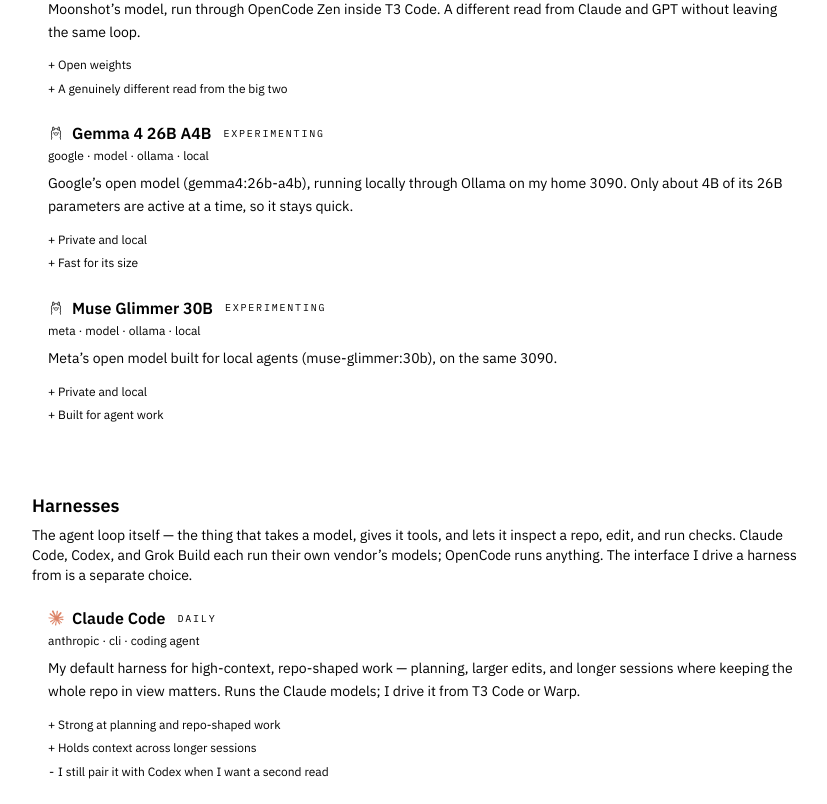
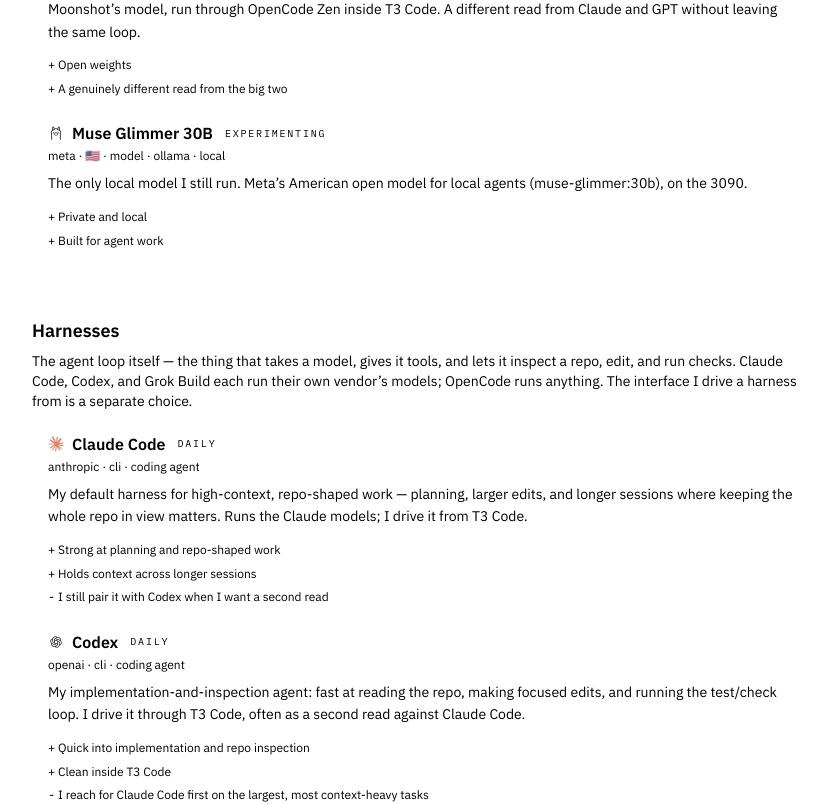
Before and after one commit to saucy-tech/personal-site, a Next.js app: page /notes in a window 1280 px wide. Shown: the part 1620-2424 px from the top of the page, without its empty margins (224-1051 px from the left). Built offline with nearby package versions, Linux system fonts and the light colour scheme; no server answers.

Commit message:
docs(notes): trim the stack to the apps actually in use
Drop Claude desktop, Codex desktop, Oz, and the Gemma local model. Muse Glimmer is the only local model and is marked American. Warp stays, barely used, with the annual plan set to lapse.

```diff
--- a/src/app/globals.css
+++ b/src/app/globals.css
@@ -343,3 +343,9 @@
     margin-top: 1rem;
   }
 }
+
+/* cursor.com.png is a black mark. The default theme is dark, so flip it there;
+   light appearance keeps the black mark on paper. */
+html:not([data-appearance='light']) img[src='/icons/tools/cursor.com.png'] {
+  filter: invert(1);
+}
--- a/src/data/field-notes.ts
+++ b/src/data/field-notes.ts
@@ -5,7 +5,7 @@
  * harnesses that run them inside a repo, the interfaces I drive those harnesses
  * from, and what I'm still evaluating — plus the subscriptions, infrastructure,
  * and utilities underneath. Harness = the agent loop (Claude Code, Codex, Grok Build, OpenCode);
- * interface = the surface I sit in front of (T3 Code, Warp, the desktop apps).
+ * interface = the surface I sit in front of (T3 Code, Cursor, Grok Bot; Warp barely).
  * The point is the loop, not the chat: give context, let an agent inspect the
  * repo, make edits, run tests/checks, review the output, iterate.
  *
@@ -77,7 +77,7 @@ export const fieldNotesSections: FieldNoteSection[] = [
     id: 'models',
     title: 'Models',
     blurb:
-      'The raw horsepower. Opus 5.5, GPT-6.1 Sol, and Grok 4.7 carry the daily work; the rest come in when a job calls for them. Both local models are American open-weight models.',
+      'The raw horsepower. Opus 5.5, GPT-6.1 Sol, and Grok 4.7 carry the daily work; the rest come in when a job calls for them. The one local model, Muse Glimmer, is an American open-weight model.',
     items: [
       {
         title: 'Claude Opus 5.5',
@@ -131,19 +131,11 @@ export const fieldNotesSections: FieldNoteSection[] = [
         pros: ['Open weights', 'A genuinely different read from the big two'],
       },
       {
-        title: 'Gemma 4 26B A4B',
-        tags: ['google', 'model', 'ollama', 'local'],
+        title: 'Muse Glimmer 30B',
+        tags: ['meta', '🇺🇸', 'model', 'ollama', 'local'],
         badge: 'experimenting',
         homepage: 'https://ollama.com',
-        note: 'Google’s open model (gemma4:26b-a4b), running locally through Ollama on my home 3090. Only about 4B of its 26B parameters are active at a time, so it stays quick.',
-        pros: ['Private and local', 'Fast for its size'],
-      },
-      {
-        title: 'Muse Glimmer 30B',
-        tags: ['meta', 'model', 'ollama', 'local'],
-        badge: 'experimenting',
-        homepage: 'https://ollama.com',
-        note: 'Meta’s open model built for local agents (muse-glimmer:30b), on the same 3090.',
+        note: 'The only local model I still run. Meta’s American open model for local agents (muse-glimmer:30b), on the 3090.',
         pros: ['Private and local', 'Built for agent work'],
       },
     ],
@@ -159,7 +151,7 @@ export const fieldNotesSections: FieldNoteSection[] = [
         tags: ['anthropic', 'cli', 'coding agent'],
         badge: 'daily',
         homepage: 'https://claude.ai',
-        note: 'My default harness for high-context, repo-shaped work — planning, larger edits, and longer sessions where keeping the whole repo in view matters. Runs the Claude models; I drive it from T3 Code or Warp.',
+        note: 'My default harness for high-context, repo-shaped work — planning, larger edits, and longer sessions where keeping the whole repo in view matters. Runs the Claude models; I drive it from T3 Code.',
         pros: ['Strong at planning and repo-shaped work', 'Holds context across longer sessions'],
         cons: ['I still pair it with Codex when I want a second read'],
       },
@@ -168,8 +160,8 @@ export const fieldNotesSections: FieldNoteSection[] = [
         tags: ['openai', 'cli', 'coding agent'],
         badge: 'daily',
         homepage: 'https://openai.com',
-        note: 'My implementation-and-inspection agent: fast at reading the repo, making focused edits, and running the test/check loop. I drive it through T3 Code or Warp, often as a second read against Claude Code.',
-        pros: ['Quick into implementation and repo inspection', 'Clean inside T3 Code and Warp'],
+        note: 'My implementation-and-inspection agent: fast at reading the repo, making focused edits, and running the test/check loop. I drive it through T3 Code, often as a second read against Claude Code.',
+        pros: ['Quick into implementation and repo inspection', 'Clean inside T3 Code'],
         cons: ['I reach for Claude Code first on the largest, most context-heavy tasks'],
       },
       {
@@ -186,7 +178,7 @@ export const fieldNotesSections: FieldNoteSection[] = [
         tags: ['open source', 'cli', 'coding agent'],
         badge: 'occasional',
         homepage: 'https://opencode.ai',
-        note: 'The open-source harness, and the only one of the four that is not tied to a single vendor. I run Kimi through OpenCode Zen, plus Gemma and Muse Glimmer locally through Ollama on my 3090.',
+        note: 'The open-source harness, and the only one of the four that is not tied to a single vendor. I run Kimi through OpenCode Zen, and Muse Glimmer locally through Ollama on my 3090.',
         pros: [
           'Vendor-neutral — any model in the same loop',
           'Same repo workflow as the other two',
@@ -198,7 +190,7 @@ export const fieldNotesSections: FieldNoteSection[] = [
   {
     id: 'interfaces',
     title: 'Interfaces',
-    blurb: 'The surfaces I sit in front of. An interface hosts a harness; it does not replace one.',
+    blurb: 'The surfaces I sit in front of.',
     items: [
       {
         title: 'T3 Code',
@@ -210,35 +202,32 @@ export const fieldNotesSections: FieldNoteSection[] = [
           'One interface over three harnesses',
           'Switch models and harnesses without leaving the flow',
         ],
-        cons: ['Warp still wins when I just want a terminal'],
+      },
+      {
+        title: 'Grok Bot',
+        tags: ['spacexsi', 'personal agent', 'app'],
+        badge: 'daily',
+        homepage: 'https://grok.com',
+        note: 'SpaceXSI’s personal agent, and one of the three apps I actually work in. It runs on its own cloud computer, signs into apps the way I would, and keeps working with my laptop closed. It comes with my X Subscription.',
+        pros: ['Keeps working without my machine on'],
+      },
+      {
+        title: 'Cursor',
+        tags: ['cursor', 'app', 'web'],
+        badge: 'daily',
+        homepage: 'https://cursor.com',
+        note: 'The Cursor app and the web app. One of the three places I actually work, with T3 Code and Grok Bot. It comes with the X Subscription.',
+        pros: ['App and web on the same plan as Grok and X'],
       },
       {
         title: 'Warp',
-        tags: ['terminal', 'interface'],
+        tags: ['terminal', 'barely used'],
         badge: 'occasional',
         homepage: 'https://warp.dev',
-        note: 'The terminal I drop to when I want the raw CLIs. T3 Code has taken over most of what used to happen here, so Warp is an occasional surface now rather than the second one.',
+        note: 'The terminal I still have installed. I barely use it — T3 Code took over almost all of what used to happen here.',
         link: { href: 'https://app.warp.dev/referral/3MJVPD', label: 'my referral' },
-        pros: ['Still a good terminal when I need one', 'Works naturally with the major CLIs'],
-        cons: ['Still learning where Oz fits alongside it'],
-      },
-      {
-        title: 'Claude desktop',
-        tags: ['anthropic', 'desktop app'],
-        badge: 'occasional',
-        homepage: 'https://claude.ai',
-        note: 'Mostly for chat — conversation and thinking out loud rather than repo edits, which stay in Claude Code. In the rotation, but a smaller share of my week than it used to be.',
-        pros: ['Good for conversation and thinking out loud'],
-        cons: ['Not a replacement for Claude Code on repo work'],
-      },
-      {
-        title: 'Codex desktop',
-        tags: ['openai', 'desktop app'],
-        badge: 'occasional',
-        homepage: 'https://openai.com',
-        note: 'Where my scheduled tasks live. Recurring jobs run here on a timer while the interactive Codex work happens in T3 Code.',
-        pros: ['Scheduled tasks without a server or cron to babysit'],
-        cons: ['Little reason to open it outside the schedule'],
+        pros: ['Still a good terminal when I need one'],
+        cons: ['I barely open it'],
       },
     ],
   },
@@ -249,29 +238,11 @@ export const fieldNotesSections: FieldNoteSection[] = [
       'Tools I am testing against my real workflow before promoting them to daily-driver status.',
     items: [
       {
-        title: 'Oz',
-        tags: ['warp', 'cloud agents'],
-        badge: 'experimenting',
-        homepage: 'https://warp.dev',
-        note: "Warp's cloud-agent orchestration. Same family as Warp, so I am testing where cloud agents fit next to Hermes and the local CLIs.",
-        pros: ['Fits the Warp-centered direction of the stack'],
-        cons: ['Still forming an opinion on when to reach for it'],
-      },
-      {
-        title: 'Grok Bot',
-        tags: ['spacexsi', 'personal agent', 'cloud agents'],
-        badge: 'experimenting',
-        homepage: 'https://grok.com',
-        note: 'SpaceXSI’s personal agent: it runs on its own cloud computer, signs into apps the way I would, and keeps working with my laptop closed. It comes with my X Subscription, so I am testing what it can take off my plate next to Hermes.',
-        pros: ['Keeps working without my machine on'],
-        cons: ['Another remote lane to sort out against Hermes'],
-      },
-      {
         title: 'Muse',
         tags: ['meta', 'personal agent'],
         badge: 'experimenting',
         homepage: 'https://muse.ai',
-        note: 'Meta’s personal agent. I am testing it against Grok Bot to see which personal agent earns a place, if either does.',
+        note: 'Meta’s personal agent. I am testing it next to Grok Bot.',
         pros: ['A second personal agent to compare against Grok Bot'],
         cons: ['Too new to have an opinion yet'],
       },
@@ -312,9 +283,8 @@ export const fieldNotesSections: FieldNoteSection[] = [
         tags: ['anthropic', '$100 plan'],
         badge: 'daily',
         homepage: 'https://claude.ai',
-        note: 'The plan behind my Claude Code, T3 Code, and Claude desktop usage — enough headroom for the heavier, repo-shaped sessions.',
+        note: 'The plan behind my Claude Code and T3 Code usage — enough headroom for the heavier, repo-shaped sessions.',
         pros: ['Room for longer Claude Code runs'],
-        cons: ['Still deciding how much belongs in desktop vs. CLI'],
       },
       {
         title: 'ChatGPT Pro',
@@ -339,14 +309,11 @@ export const fieldNotesSections: FieldNoteSection[] = [
       },
       {
         title: 'Warp Build',
-        tags: ['warp', 'Build plan'],
+        tags: ['warp', 'annual', 'not renewing'],
         badge: 'occasional',
         homepage: 'https://warp.dev',
-        note: 'The terminal plan behind Warp.',
-        cons: [
-          'Harder to justify now that Warp is occasional',
-          'Oz is still in the evaluating bucket for me',
-        ],
+        note: 'The annual plan behind Warp. I barely use Warp, so it is set to lapse and will not renew.',
+        cons: ['Hard to justify while I barely open it'],
       },
     ],
   },
--- a/src/data/projects.ts
+++ b/src/data/projects.ts
@@ -215,7 +215,7 @@ export const projects: Project[] = [
     status: 'contributor',
     tags: ['Terminal', 'AI', 'Open Source'],
     blurb:
-      'Contributed to Warp, the agentic terminal I use daily. Fixed repo-picker UX so multi-repo workflows are smoother. See PR #9451.',
+      'Contributed to Warp, the agentic terminal. Fixed repo-picker UX so multi-repo workflows are smoother. See PR #9451.',
     links: [
       { href: 'https://github.com/warpdotdev/warp/pull/9451', label: 'PR #9451' },
       { href: 'https://github.com/warpdotdev/warp/issues/9439', label: 'Issue #9439' },
```
Also changed, not shown: public/icons/tools/cursor.com.png (added).
